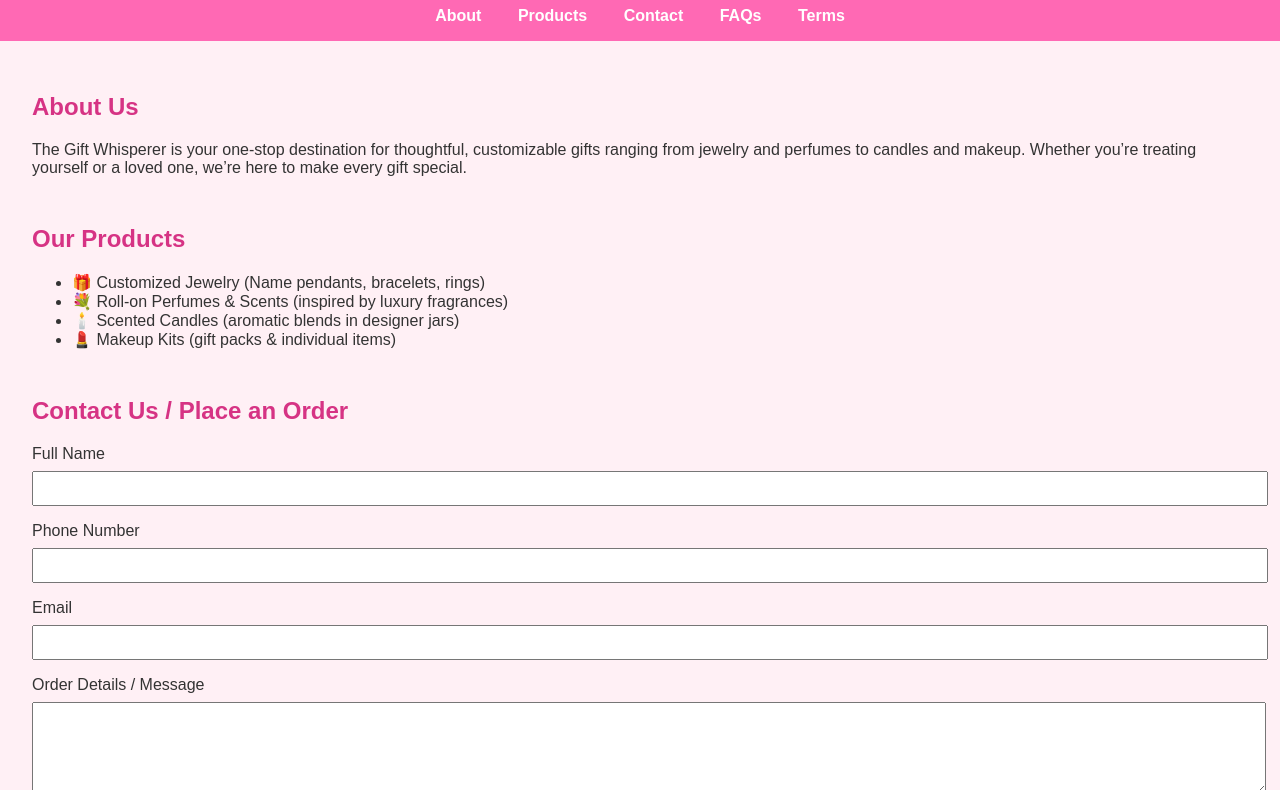
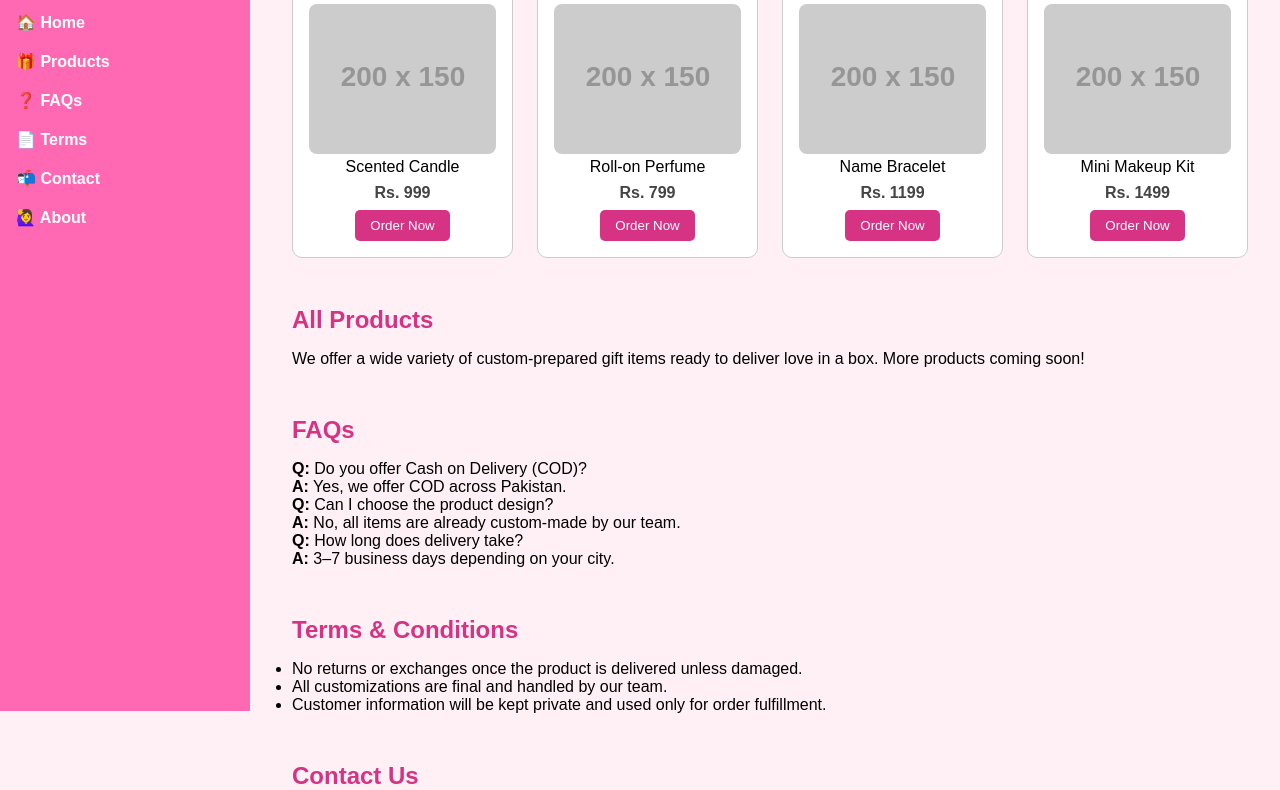
Before and after one commit to dizzledazzle897/whispers-of-gifts, a plain HTML site: page index.html in a window 1280 px wide. Shown: the part 89-879 px from the top of the page. Drawn offline with Linux system fonts and the light colour scheme; placeholder pictures from the web are drawn by us.

Commit message:
Update index.html

```diff
--- a/index.html
+++ b/index.html
@@ -1,97 +1,188 @@
 <!DOCTYPE html>
 <html lang="en">
 <head>
-  <meta charset="UTF-8" />
-  <meta name="viewport" content="width=device-width, initial-scale=1.0"/>
+  <meta charset="UTF-8">
+  <meta name="viewport" content="width=device-width, initial-scale=1">
   <title>The Gift Whisperer</title>
   <style>
-    body { font-family: Arial, sans-serif; margin: 0; padding: 0; background: #fff0f5; color: #333; }
-    header, footer { background: #ff69b4; color: white; padding: 1rem 2rem; text-align: center; }
-    nav a { margin: 0 1rem; color: white; text-decoration: none; font-weight: bold; }
-    main { padding: 2rem; }
-    section { margin-bottom: 3rem; }
-    h1, h2 { color: #d63384; }
-    form input, form textarea { display: block; width: 100%; padding: 0.5rem; margin-top: 0.5rem; margin-bottom: 1rem; }
-    form button { background: #d63384; color: white; border: none; padding: 0.7rem 1.5rem; cursor: pointer; }
-    footer p { font-size: 0.9rem; }
+    * { box-sizing: border-box; margin: 0; padding: 0; font-family: Arial, sans-serif; }
+    body { display: flex; min-height: 100vh; background: #fff0f5; }
+    nav {
+      width: 250px;
+      background: #ff69b4;
+      color: white;
+      padding: 2rem 1rem;
+      position: fixed;
+      height: 100vh;
+    }
+    nav h1 {
+      font-size: 24px;
+      margin-bottom: 2rem;
+    }
+    nav a {
+      display: block;
+      color: white;
+      text-decoration: none;
+      padding: 10px 0;
+      font-weight: bold;
+    }
+    nav a:hover {
+      background-color: #d63384;
+      padding-left: 10px;
+      transition: 0.3s;
+    }
+
+    main {
+      margin-left: 260px;
+      padding: 2rem;
+      flex: 1;
+    }
+    section {
+      margin-bottom: 3rem;
+    }
+    h2 {
+      color: #d63384;
+      margin-bottom: 1rem;
+    }
+
+    /* Products Grid */
+    .products {
+      display: grid;
+      grid-template-columns: repeat(auto-fit, minmax(200px, 1fr));
+      gap: 1.5rem;
+    }
+    .product {
+      background: white;
+      border: 1px solid #ccc;
+      border-radius: 10px;
+      padding: 1rem;
+      text-align: center;
+    }
+    .product img {
+      max-width: 100%;
+      height: 150px;
+      object-fit: cover;
+      border-radius: 8px;
+    }
+    .price {
+      color: #444;
+      margin: 0.5rem 0;
+      font-weight: bold;
+    }
+    .order-btn {
+      background: #d63384;
+      color: white;
+      border: none;
+      padding: 8px 15px;
+      border-radius: 5px;
+      cursor: pointer;
+    }
+
+    /* Responsive */
+    @media (max-width: 768px) {
+      nav {
+        position: relative;
+        width: 100%;
+        height: auto;
+      }
+      main {
+        margin-left: 0;
+      }
+    }
   </style>
 </head>
 <body>
-  <header>
-    <h1>The Gift Whisperer</h1>
-    <nav>
-      <a href="#about">About</a>
-      <a href="#products">Products</a>
-      <a href="#contact">Contact</a>
-      <a href="#faqs">FAQs</a>
-      <a href="#terms">Terms</a>
-    </nav>
-  </header>
+  <nav>
+    <h1>Gift Whisperer</h1>
+    <a href="#home">🏠 Home</a>
+    <a href="#products">🎁 Products</a>
+    <a href="#faqs">❓ FAQs</a>
+    <a href="#terms">📄 Terms</a>
+    <a href="#contact">📬 Contact</a>
+    <a href="#about">🙋‍♀️ About</a>
+  </nav>
 
   <main>
-    <section id="about">
-      <h2>About Us</h2>
-      <p>The Gift Whisperer is your one-stop destination for thoughtful, customizable gifts ranging from jewelry and perfumes to candles and makeup. Whether you’re treating yourself or a loved one, we’re here to make every gift special.</p>
+    <!-- Home / Products Display -->
+    <section id="home">
+      <h2>Our Featured Products</h2>
+      <div class="products">
+        <div class="product">
+          <img src="https://via.placeholder.com/200x150?text=Candle" alt="Scented Candle">
+          <p>Scented Candle</p>
+          <p class="price">Rs. 999</p>
+          <button class="order-btn">Order Now</button>
+        </div>
+        <div class="product">
+          <img src="https://via.placeholder.com/200x150?text=Perfume" alt="Roll-on Perfume">
+          <p>Roll-on Perfume</p>
+          <p class="price">Rs. 799</p>
+          <button class="order-btn">Order Now</button>
+        </div>
+        <div class="product">
+          <img src="https://via.placeholder.com/200x150?text=Bracelet" alt="Name Bracelet">
+          <p>Name Bracelet</p>
+          <p class="price">Rs. 1199</p>
+          <button class="order-btn">Order Now</button>
+        </div>
+        <div class="product">
+          <img src="https://via.placeholder.com/200x150?text=Makeup+Kit" alt="Mini Makeup Kit">
+          <p>Mini Makeup Kit</p>
+          <p class="price">Rs. 1499</p>
+          <button class="order-btn">Order Now</button>
+        </div>
+      </div>
     </section>
 
+    <!-- Products Section -->
     <section id="products">
-      <h2>Our Products</h2>
+      <h2>All Products</h2>
+      <p>We offer a wide variety of custom-prepared gift items ready to deliver love in a box. More products coming soon!</p>
+    </section>
+
+    <!-- FAQs -->
+    <section id="faqs">
+      <h2>FAQs</h2>
+      <p><strong>Q:</strong> Do you offer Cash on Delivery (COD)?<br><strong>A:</strong> Yes, we offer COD across Pakistan.</p>
+      <p><strong>Q:</strong> Can I choose the product design?<br><strong>A:</strong> No, all items are already custom-made by our team.</p>
+      <p><strong>Q:</strong> How long does delivery take?<br><strong>A:</strong> 3–7 business days depending on your city.</p>
+    </section>
+
+    <!-- Terms and Conditions -->
+    <section id="terms">
+      <h2>Terms & Conditions</h2>
       <ul>
-        <li>🎁 Customized Jewelry (Name pendants, bracelets, rings)</li>
-        <li>💐 Roll-on Perfumes & Scents (inspired by luxury fragrances)</li>
-        <li>🕯️ Scented Candles (aromatic blends in designer jars)</li>
-        <li>💄 Makeup Kits (gift packs & individual items)</li>
+        <li>No returns or exchanges once the product is delivered unless damaged.</li>
+        <li>All customizations are final and handled by our team.</li>
+        <li>Customer information will be kept private and used only for order fulfillment.</li>
       </ul>
     </section>
 
+    <!-- Contact -->
     <section id="contact">
-      <h2>Contact Us / Place an Order</h2>
+      <h2>Contact Us</h2>
       <form action="#" method="POST">
-        <label for="name">Full Name</label>
-        <input type="text" id="name" name="name" required />
+        <label for="name">Full Name *</label>
+        <input type="text" id="name" name="name" required>
 
-        <label for="phone">Phone Number</label>
-        <input type="tel" id="phone" name="phone" required />
+        <label for="phone">Phone Number *</label>
+        <input type="tel" id="phone" name="phone" required>
 
-        <label for="email">Email</label>
-        <input type="email" id="email" name="email" required />
+        <label for="email">Email *</label>
+        <input type="email" id="email" name="email" required>
 
-        <label for="message">Order Details / Message</label>
-        <textarea id="message" name="message" rows="5" required></textarea>
+        <label for="message">Your Message / Order Info</label>
+        <textarea id="message" name="message" rows="4" required></textarea>
 
-        <button type="submit">Submit</button>
+        <button type="submit" class="order-btn">Send</button>
       </form>
     </section>
 
-    <section id="faqs">
-      <h2>Frequently Asked Questions</h2>
-      <h3>Q: Do you offer Cash on Delivery (COD)?</h3>
-      <p>A: Yes, we offer COD for all orders across Pakistan.</p>
-
-      <h3>Q: How long does delivery take?</h3>
-      <p>A: Typically 3–7 working days depending on your location.</p>
-
-      <h3>Q: Are the products original or inspired?</h3>
-      <p>A: We sell high-quality inspired products, customized and curated with love.</p>
-
-      <h3>Q: Can I request custom packaging or messages?</h3>
-      <p>A: Absolutely! Just mention it while placing your order.</p>
-    </section>
-
-    <section id="terms">
-      <h2>Terms and Conditions</h2>
-      <p>By purchasing from The Gift Whisperer, you agree to the following:</p>
-      <ul>
-        <li>All items are either customized or sourced from third-party vendors.</li>
-        <li>No returns on customized or used products unless damaged during delivery.</li>
-        <li>We reserve the right to cancel any order in case of inventory or payment issues.</li>
-        <li>Information provided by the customer will only be used for order processing and will remain confidential.</li>
-      </ul>
+    <!-- About -->
+    <section id="about">
+      <h2>About Us</h2>
+      <p>The Gift Whisperer is a small online gift store offering hand-curated, ready-to-ship products like perfumes, candles, jewelry, and makeup kits. We specialize in crafting thoughtful gifts so you don’t have to. 💝</p>
     </section>
   </main>
-
-  <footer>
-    <p>&copy; 2025 The Gift Whisperer | All rights reserved.</p>
-  </footer>
 </body>
 </html>
```
